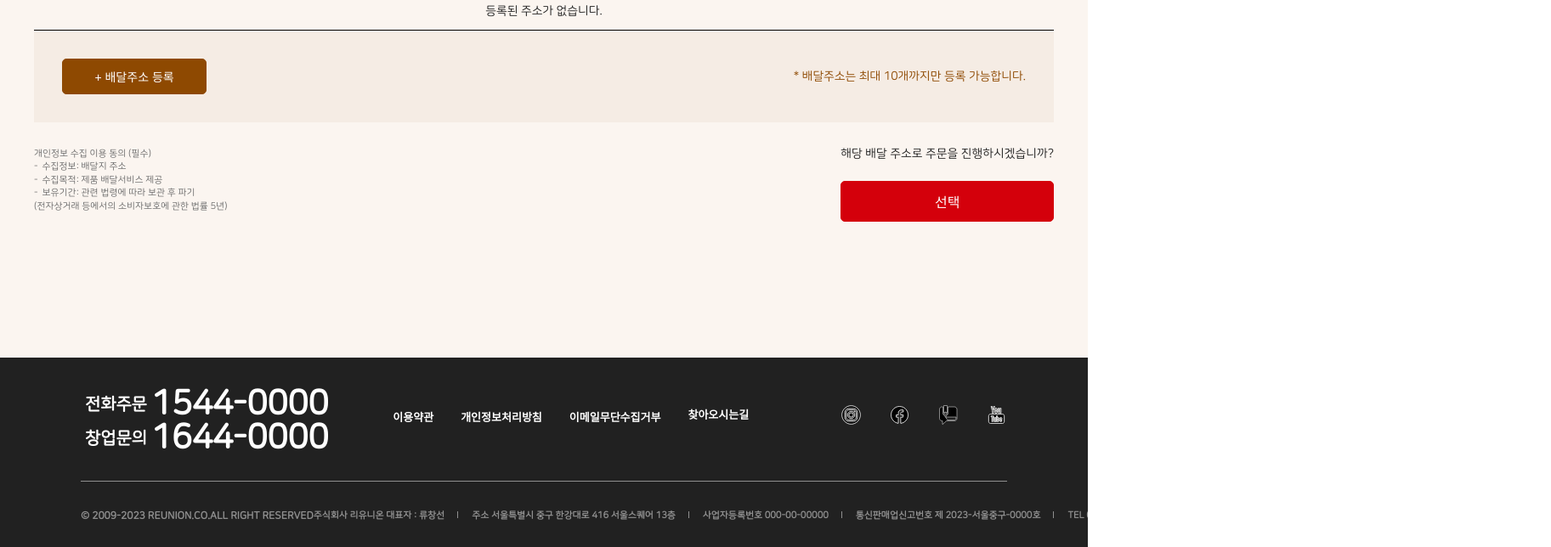
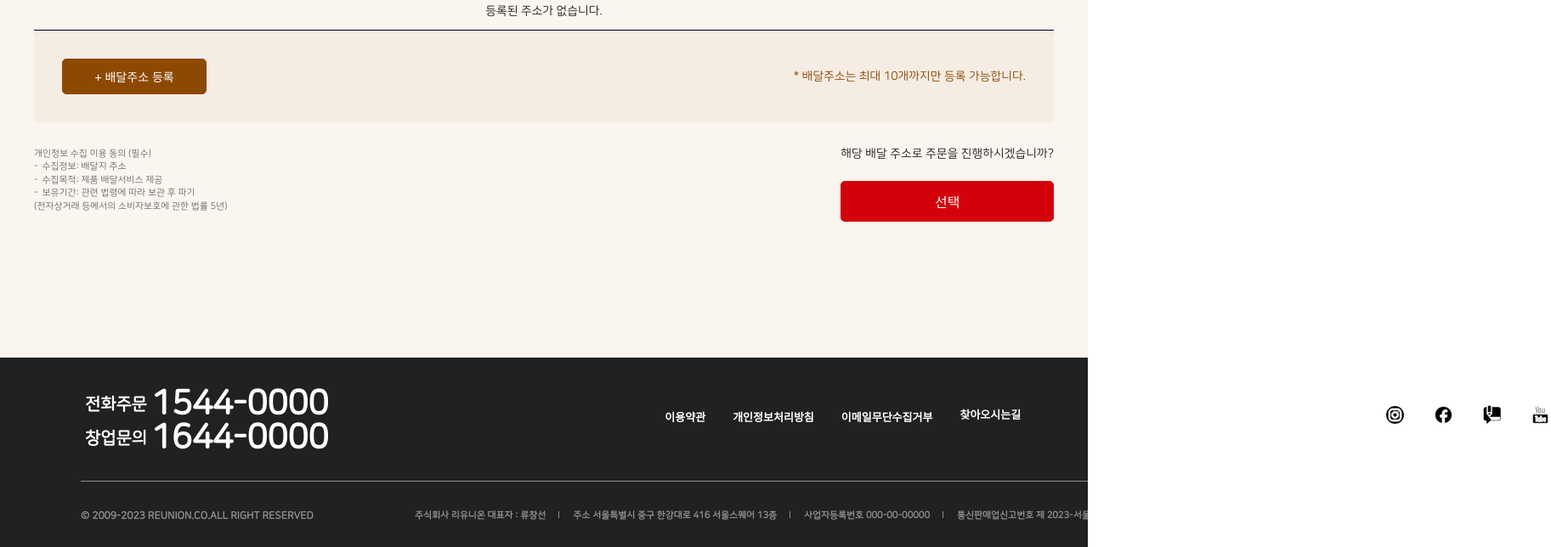
Before and after one commit to ryushin01/goobne, a React (Vite) app: page /goobne/delivery in a window 1280 px wide. Shown: the part 424-1068 px from the top of the page at 85% size, 1825 px wide, since content can reach past the window. Built offline with nearby package versions, Linux system fonts and the light colour scheme.

Commit message:
:ambulance: 저해상도시 UI깨짐현상으로 인한 min-width지정 및 a링크 무효화 적용

```diff
--- a/src/components/Footer/Footer.jsx
+++ b/src/components/Footer/Footer.jsx
@@ -47,7 +47,7 @@ const Footer = () => {
           <SnsConnectionArea>
             <ul>
               <li>
-                <a href="javascript:void(0)">
+                <a href="#">
                   <IconButton
                     type="button"
                     content="instagram"
@@ -57,7 +57,7 @@ const Footer = () => {
                 </a>
               </li>
               <li>
-                <a href="javascript:void(0)">
+                <a href="#">
                   <IconButton
                     type="button"
                     content="facebook"
@@ -67,7 +67,7 @@ const Footer = () => {
                 </a>
               </li>
               <li>
-                <a href="javascript:void(0)">
+                <a href="#">
                   <IconButton
                     type="button"
                     content="blog"
@@ -77,7 +77,7 @@ const Footer = () => {
                 </a>
               </li>
               <li>
-                <a href="javascript:void(0)">
+                <a href="#">
                   <IconButton
                     type="button"
                     content="youtube"
@@ -123,6 +123,8 @@ const FooterContainer = styled.footer`
 `;
 
 const InnerTopSection = styled.section`
+  width: 100%;
+  min-width: 1730px;
   display: flex;
   justify-content: space-between;
   border-bottom: 1px solid ${props => props.theme.transparentA};
@@ -195,6 +197,8 @@ const SnsConnectionArea = styled.div`
 `;
 
 const AddressSection = styled.section`
+  width: 100%;
+  min-width: 1730px;
   display: flex;
   justify-content: space-between;
   margin-top: 35px;
```
